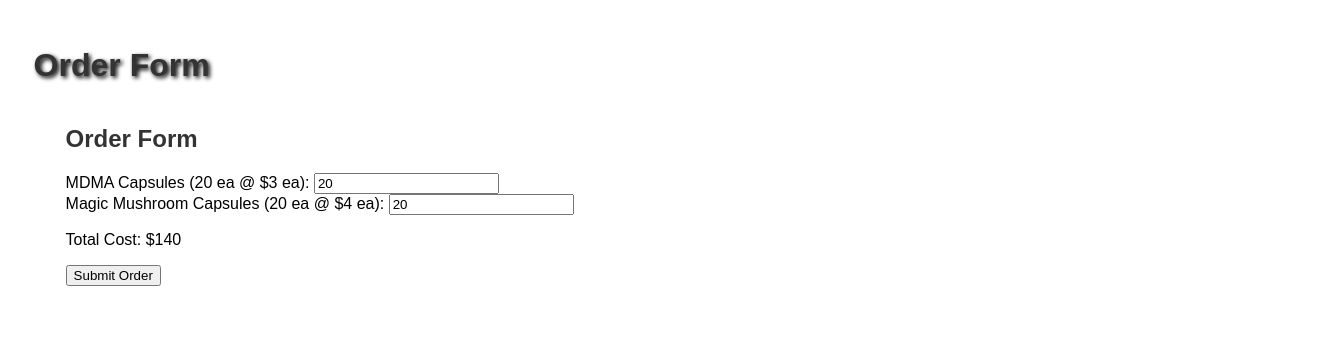
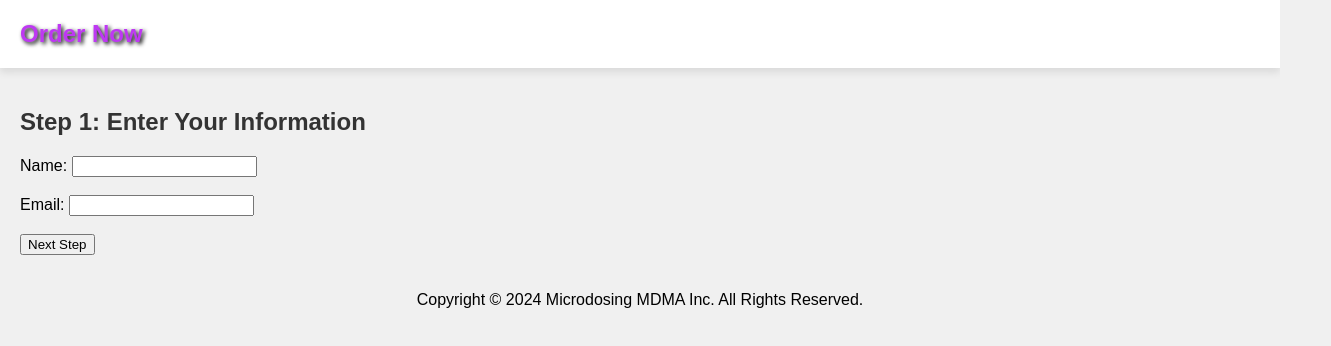
Before and after one commit to canstralian/mdmamicrodosingadvertorial, a plain HTML site: page order.html in a window 1280 px wide. Shown: the whole page, 1331 px wide, since content can reach past the window. Drawn offline with Linux system fonts and the light colour scheme.

```diff
--- a/order.html
+++ b/order.html
@@ -3,22 +3,55 @@
 <head>
     <meta charset="UTF-8">
     <meta name="viewport" content="width=device-width, initial-scale=1.0">
-    <title>You're Almost There!</title>
+    <title>Order Now</title>
     <link rel="stylesheet" href="style.css">
 </head>
 <body>
     <header>
-        <h1>Order Form</h1>
+        <div class="header-container">
+            <h1>Order Now</h1>
+        </div>
     </header>
-    <div class="container">
-    <form action="submit_order.html" method="post">
-    <h2>Order Form</h2>
-    <label for="mdma">MDMA Capsules (20 ea @ $3 ea):</label>
-    <input type="number" id="mdma" name="mdma" value="20" readonly>
-    <br>
-    <label for="mushrooms">Magic Mushroom Capsules (20 ea @ $4 ea):</label>
-    <input type="number" id="mushrooms" name="mushrooms" value="20" readonly>
-    <br>
-    <p>Total Cost: $140</p>
-    <button type="submit">Submit Order</button>
-</form>
+
+    <main class="main-content">
+        <section id="order-step1">
+            <h2>Step 1: Enter Your Information</h2>
+            <form id="step1-form">
+                <label for="name">Name:</label>
+                <input type="text" id="name" name="name" required><br><br>
+
+                <label for="email">Email:</label>
+                <input type="email" id="email" name="email" required><br><br>
+
+                <button onclick="nextStep()">Next Step</button>
+            </form>
+        </section>
+
+        <section id="order-step2" style="display: none;">
+            <h2>Step 2: Enter Shipping Address</h2>
+            <form id="step2-form">
+                <label for="address">Shipping Address:</label>
+                <textarea id="address" name="address" required></textarea><br><br>
+
+                <button onclick="submitForm()">Submit Order</button>
+            </form>
+        </section>
+    </main>
+
+    <footer>
+        <p>Copyright &copy; 2024 Microdosing MDMA Inc. All Rights Reserved.</p>
+    </footer>
+
+    <script>
+        function nextStep() {
+            document.getElementById("order-step1").style.display = "none";
+            document.getElementById("order-step2").style.display = "block";
+        }
+
+        function submitForm() {
+            // Submit the form to the payment link
+            window.location.href = "https://ncwallet.net/pay/98chico";
+        }
+    </script>
+</body>
+</html>
--- a/style.css
+++ b/style.css
@@ -1,11 +1,25 @@
 html {
   width: 100%;
   height: 100%;
-  padding: 2%;
+}
+
+.header-container {
+  background-color: white;
+  padding: 20px; /* Optional: Add some padding */
+  box-shadow: 0 4px 8px rgba(0, 0, 0, 0.1); /* Optional: Add a slight shadow for better separation */
+}
+
+.header-container h1 {
+  margin: 0; /* Optional: Remove default margin */
+  font-size: 24px; /* Optional: Adjust the font size */
+  color: #be38f3; /* Optional: Adjust the font color */
 }
 
 body {
   font-family: Arial, sans-serif;
+  margin: 0;
+  padding: 0;
+  background-color: #f0f0f0;
 }
 
 .container {
```
Also changed, not shown: index.html (+15 -21 lines), oto.html (+5 -3 lines), script.js (+9 -1 lines), img/bg.jpeg (added), img/mdma02.jpeg (added).
